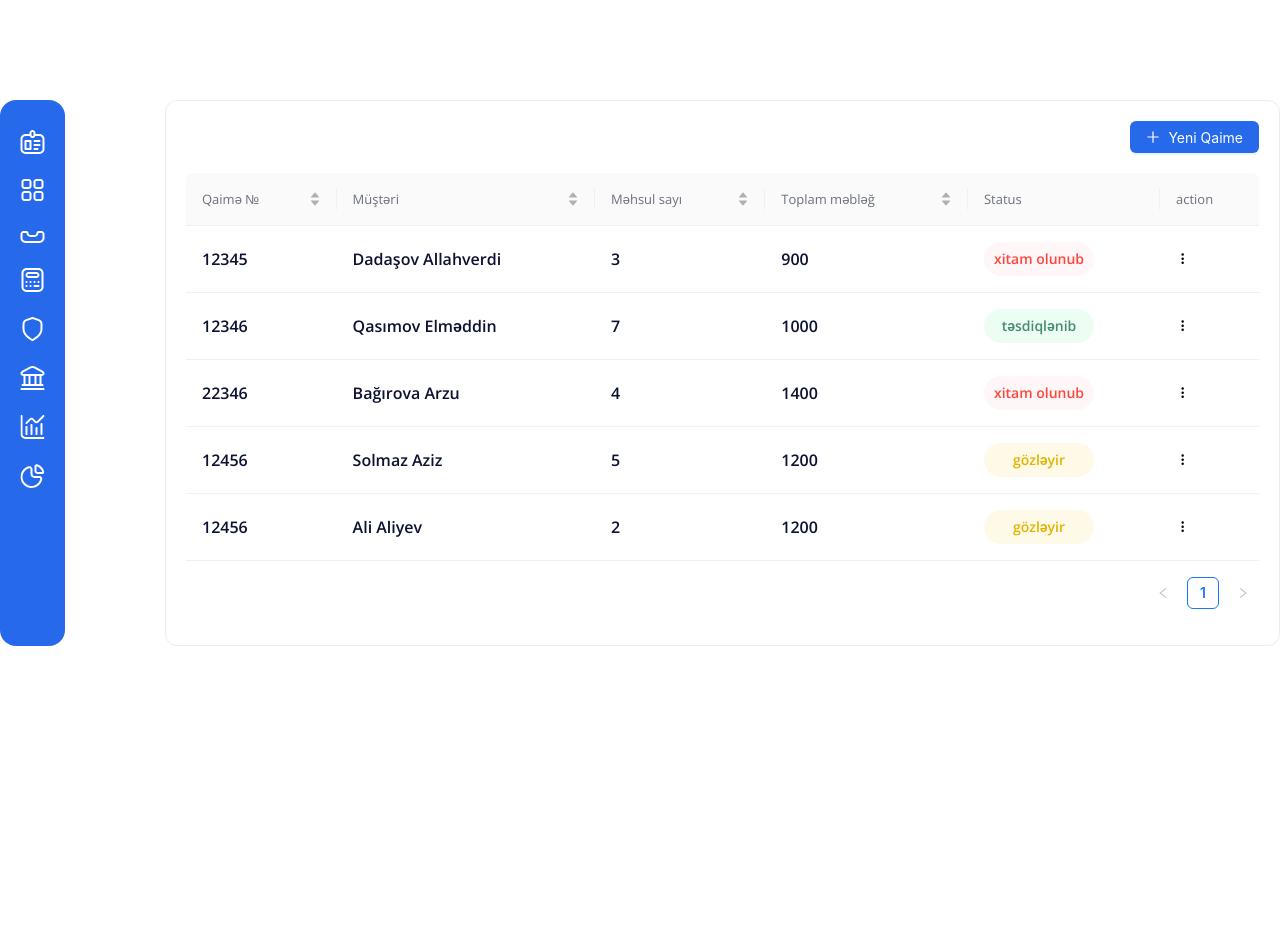
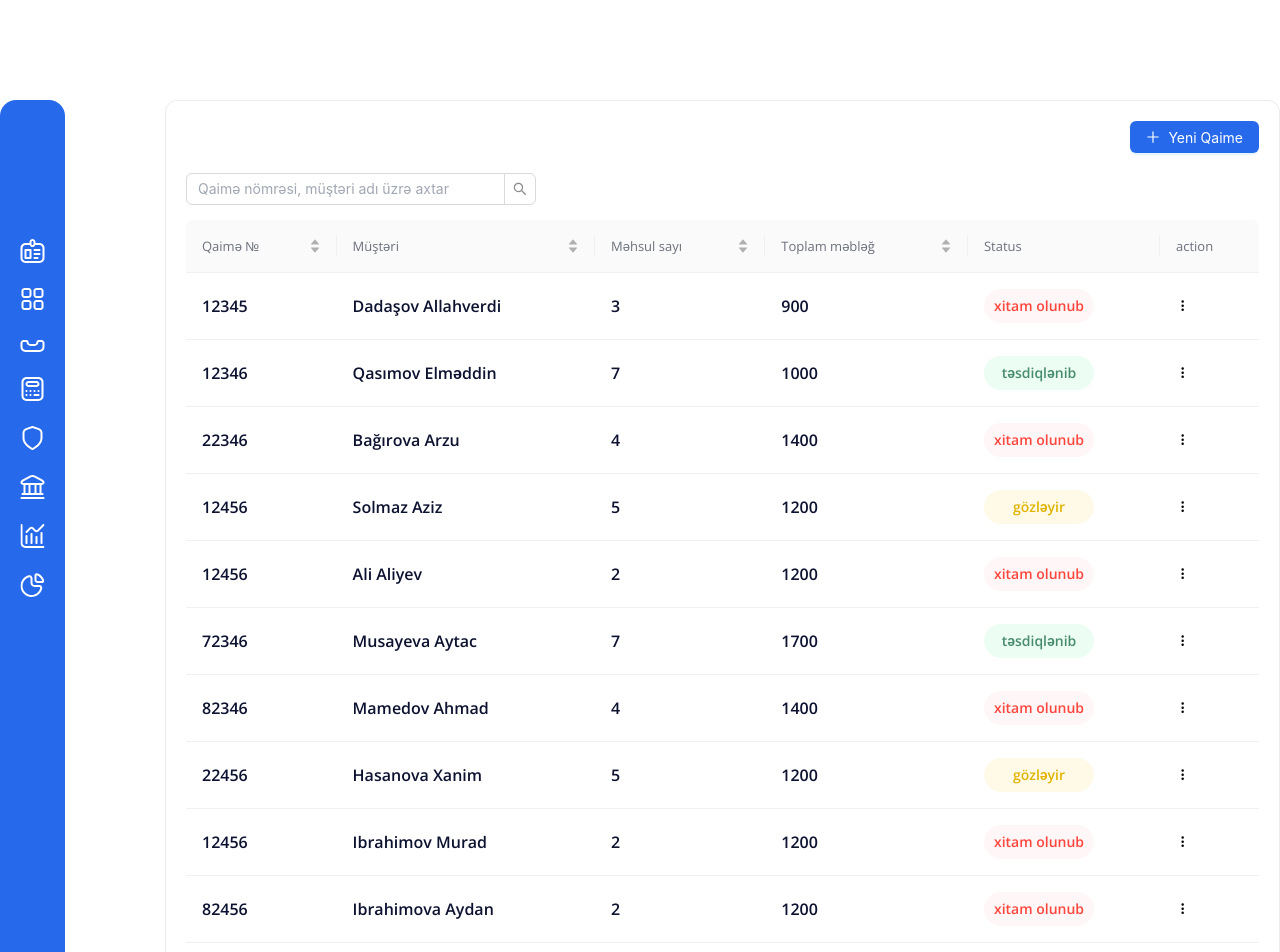
Before and after one commit to azizleyla/pasha-task, a React (Create React App) app: page / in a window 1280 px wide. Shown: the top 952 px of the page. Before the commit the page ends 800 px from the top, so only its background shows below. Built offline with nearby package versions, Linux system fonts and the light colour scheme; data requests are answered from the project's data file.

Commit message:
search func and pagination

```diff
--- a/db.json
+++ b/db.json
@@ -37,8 +37,57 @@
       "productId": 12456,
       "fullName": "Ali Aliyev",
       "productCount": 2,
+      "status": "xitam olunub",
+      "totalPrice": 1200
+    },
+    {
+      "id": 6,
+      "productId": 72346,
+      "fullName": "Musayeva Aytac",
+      "productCount": 7,
+      "status": "təsdiqlənib",
+      "totalPrice": 1700
+    },
+    {
+      "id": 7,
+      "productId": 82346,
+      "fullName": "Mamedov Ahmad",
+      "productCount": 4,
+      "status": "xitam olunub",
+      "totalPrice": 1400
+    },
+    {
+      "id": 8,
+      "productId": 22456,
+      "fullName": "Hasanova Xanim",
+      "productCount": 5,
       "status": "gözləyir",
       "totalPrice": 1200
+    },
+    {
+      "id": 9,
+      "productId": 12456,
+      "fullName": "Ibrahimov Murad",
+      "productCount": 2,
+      "status": "xitam olunub",
+      "totalPrice": 1200
+    },
+    {
+      "id": 10,
+      "productId": 82456,
+      "fullName": "Ibrahimova Aydan",
+      "productCount": 2,
+      "status": "xitam olunub",
+      "totalPrice": 1200
+    },
+    {
+      "id": 11,
+      "productId": 82456,
+      "fullName": "Abiyeva Elvira",
+      "productCount": 2,
+      "status": "xitam olunub",
+      "totalPrice": 1200
     }
+
   ]
 }
--- a/src/component/table/Table.js
+++ b/src/component/table/Table.js
@@ -1,12 +1,13 @@
-import { Button, Modal, Table } from 'antd';
-import { useState } from 'react';
+import { Button, Input, Modal, Pagination, Table } from 'antd';
+import { useEffect, useState } from 'react';
 import DeleteModal from '../modal/DeleteModal';
-import Sidebar from '../sidebar/Sidebar';
 import { PlusOutlined } from "@ant-design/icons"
-import { QueryClient, useMutation, useQuery, useQueryClient } from '@tanstack/react-query';
+import { useMutation, useQuery, useQueryClient } from '@tanstack/react-query';
 import { ApiQueryKeys } from '../../constants/api.constants';
 import { CustomerApi } from '../../api/customers.api';
 import StatusModal from '../modal/StatusModal';
+
+const { Search } = Input
 
 const onChange = (pagination, filters, sorter, extra) => {
   console.log('params', pagination, filters, sorter, extra);
@@ -21,31 +22,33 @@ const statusMap = {
 const TableList = () => {
   const [isOpenDeleteModal, setIsOpenDeleteModal] = useState(false)
   const [isModalOpen, setIsModalOpen] = useState(false);
-  const[isOpenStatusModal,setIsOpenStatusModal] = useState(false);
-  const[selectedItem,setSelectedItem] = useState("")
-   const{data} = useQuery({
-    queryKey:[ApiQueryKeys.customers],
-    queryFn:() => CustomerApi.getAll(),
-    keepPreviousData:true
-   })
+  const [isOpenStatusModal, setIsOpenStatusModal] = useState(false);
+  const [selectedItem, setSelectedItem] = useState("")
 
+  const [searchQuery, setSearchQuery] = useState("")
+  const { data } = useQuery({
+    queryKey: [ApiQueryKeys.customers],
+    queryFn: () => CustomerApi.getAll(),
+    keepPreviousData: true
+  })
 
-  const customers = data || [];
-const queryClient = useQueryClient()
-  const handleDeleteMutation = useMutation(CustomerApi.deleteCustomer,{
-    onSuccess:() =>{
+  const [customers, setCustomers] = useState(data || [])
+
+  const queryClient = useQueryClient()
+  const handleDeleteMutation = useMutation(CustomerApi.deleteCustomer, {
+    onSuccess: () => {
       queryClient.invalidateQueries([ApiQueryKeys.customers])
       setIsModalOpen(false)
     }
   })
-  const handleDelete = (value) =>{
+  const handleDelete = (value) => {
 
     setIsModalOpen(true)
     setSelectedItem(value)
 
   }
 
-  const handleDeleteItem = () =>{
+  const handleDeleteItem = () => {
     handleDeleteMutation.mutate(selectedItem.id)
 
   }
@@ -70,25 +73,34 @@ const queryClient = useQueryClient()
       title: 'Toplam məbləğ',
       dataIndex: 'totalPrice',
 
-      sorter: (a, b) => a.totalPrice- b.totalPrice
+      sorter: (a, b) => a.totalPrice - b.totalPrice
     },
     {
       title: "Status",
       dataIndex: "status",
       render: (value) =>
-        <p  className={`status-btn ${statusMap[value]}`}>{value}</p>
+        <p className={`status-btn ${statusMap[value]}`}>{value}</p>
 
     },
     {
       title: "action",
       render: (value) =>
-        <DeleteModal onDelete={() =>handleDelete(value)}  value={value} setSelectedItem={setSelectedItem} setIsOpenStatusModal={setIsOpenStatusModal} isOpenDeleteModal={isOpenDeleteModal} setIsOpenDeleteModal={setIsOpenDeleteModal} />
+        <DeleteModal onDelete={() => handleDelete(value)} value={value} setSelectedItem={setSelectedItem} setIsOpenStatusModal={setIsOpenStatusModal} isOpenDeleteModal={isOpenDeleteModal} setIsOpenDeleteModal={setIsOpenDeleteModal} />
 
     }
   ];
 
 
 
+  useEffect(() => {
+    if (searchQuery !== "") {
+
+      setCustomers(data.filter(x => x.fullName.toLowerCase().includes(searchQuery.toLowerCase())))
+    } else {
+      setCustomers(data || [])
+    }
+
+  }, [data, searchQuery])
 
   const handleOk = () => {
     setIsModalOpen(false);
@@ -100,19 +112,29 @@ const queryClient = useQueryClient()
   };
 
 
-console.log(data)
+
+  const onChange = (pageNumber) => {
+    console.log('Page: ', pageNumber);
+  };
   return (
     <div className='table-container'>
       <Button type="primary" className='add-btn'>
         <PlusOutlined />  Yeni Qaime </Button>
-      <Table columns={columns} dataSource={customers} onChange={onChange} />
+
+
+      <Search onChange={(e) => setSearchQuery(e.target.value)}
+        allowClear
+        value={searchQuery}
+        placeholder='Qaimə nömrəsi, müştəri adı üzrə axtar' />
+
+      <Table pagination={{ defaultPageSize: 10, showQuickJumper: true, total: customers.length, locale: { jump_to: "Səhifəyə get" } }} locale={{ jump_to: "sehife" }} columns={columns} dataSource={customers} onChange={onChange} />
       <Modal open={isModalOpen} onCancel={handleCancel} footer={[
         <Button key="1" onClick={() => setIsModalOpen(false)}>İmtina</Button>,
         <Button key="2" type='primary' onClick={handleDeleteItem}>Sil</Button>,
       ]} onOk={handleOk}>
         <p>Bu qaiməni silmək istədiyinizdən əminsiniz?</p>
       </Modal>
-      <StatusModal  setSelectedItem={setSelectedItem} selectedItem={selectedItem} isOpenStatusModal={isOpenStatusModal} setIsOpenStatusModal={setIsOpenStatusModal}/>
+      <StatusModal setSelectedItem={setSelectedItem} selectedItem={selectedItem} isOpenStatusModal={isOpenStatusModal} setIsOpenStatusModal={setIsOpenStatusModal} />
 
 
     </div>
--- a/src/index.css
+++ b/src/index.css
@@ -98,8 +98,8 @@ body, .ant-table {
   padding: 20px;
 }
 
-.ant-dropdown-menu-title-content{
-  flex: none!important;
+.ant-dropdown-menu-title-content {
+  flex: none !important;
 }
 
 .add-btn {
@@ -123,7 +123,7 @@ body, .ant-table {
   line-height: 20px;
   /* identical to box height, or 143% */
   padding: 14px 5px;
-cursor: pointer;
+  cursor: pointer;
   width: 100%;
   gap: 5px;
   color: #5F646E;
@@ -133,8 +133,8 @@ cursor: pointer;
 .ant-dropdown-menu-item {
   padding: 0 !important;
   padding: 0 !important;
-  border-bottom:1px solid #efefef;
-  border-radius: 0!important;
+  border-bottom: 1px solid #efefef;
+  border-radius: 0 !important;
 }
 
 .ant-dropdown-menu {
@@ -146,19 +146,43 @@ cursor: pointer;
 .action-btn svg {
   font-size: 22px;
 }
-.sidebar{
+
+.sidebar {
   background: #266AEB;
-   border-radius: 16px;
-   padding: 20px;
+  border-radius: 16px;
+  padding: 20px;
 }
+
 .sidebar ul {
   list-style: none;
   text-decoration: none;
 }
-.sidebar ul li{
+
+.sidebar ul li {
   padding: 10px 0;
 }
-.status-modal-container .ant-modal-content{
-width: 250px!important;
+
+.status-modal-container .ant-modal-content {
+  width: 250px !important;
 
 }
+
+.table-container .ant-input-group {
+  max-width: 350px;
+  width: 100%;
+  margin-bottom: 15px;
+
+}
+
+.table-container .ant-input::placeholder {
+  font-size: 16;
+  line-height: 20px;
+  color: #A0A7B3;
+}
+
+nav {
+  height: 600px;
+  display: flex;
+  justify-content: center;
+  align-items: center;
+}
```
Lines whose indentation alone changed are shown as unchanged.
